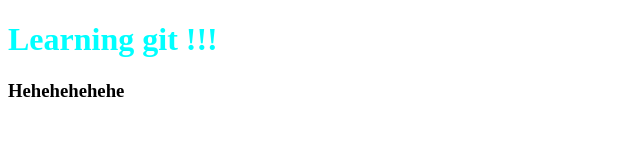
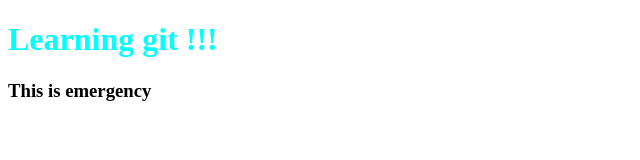
Before and after one commit to B-Farhan/my_first_project, a plain HTML site: page index.html in a window 1280 px wide. Shown: the full height of the page, 0-640 px from the left. Drawn offline with Linux system fonts and the light colour scheme.

Commit message:
updated emergency error

```diff
--- a/index.html
+++ b/index.html
@@ -8,6 +8,6 @@
 </head>
 <body>
     <h1>Learning git !!!</h1>
-    <h3>Hehehehehehe</h3>
+    <h3>This is emergency</h3>
 </body>
 </html>
```
